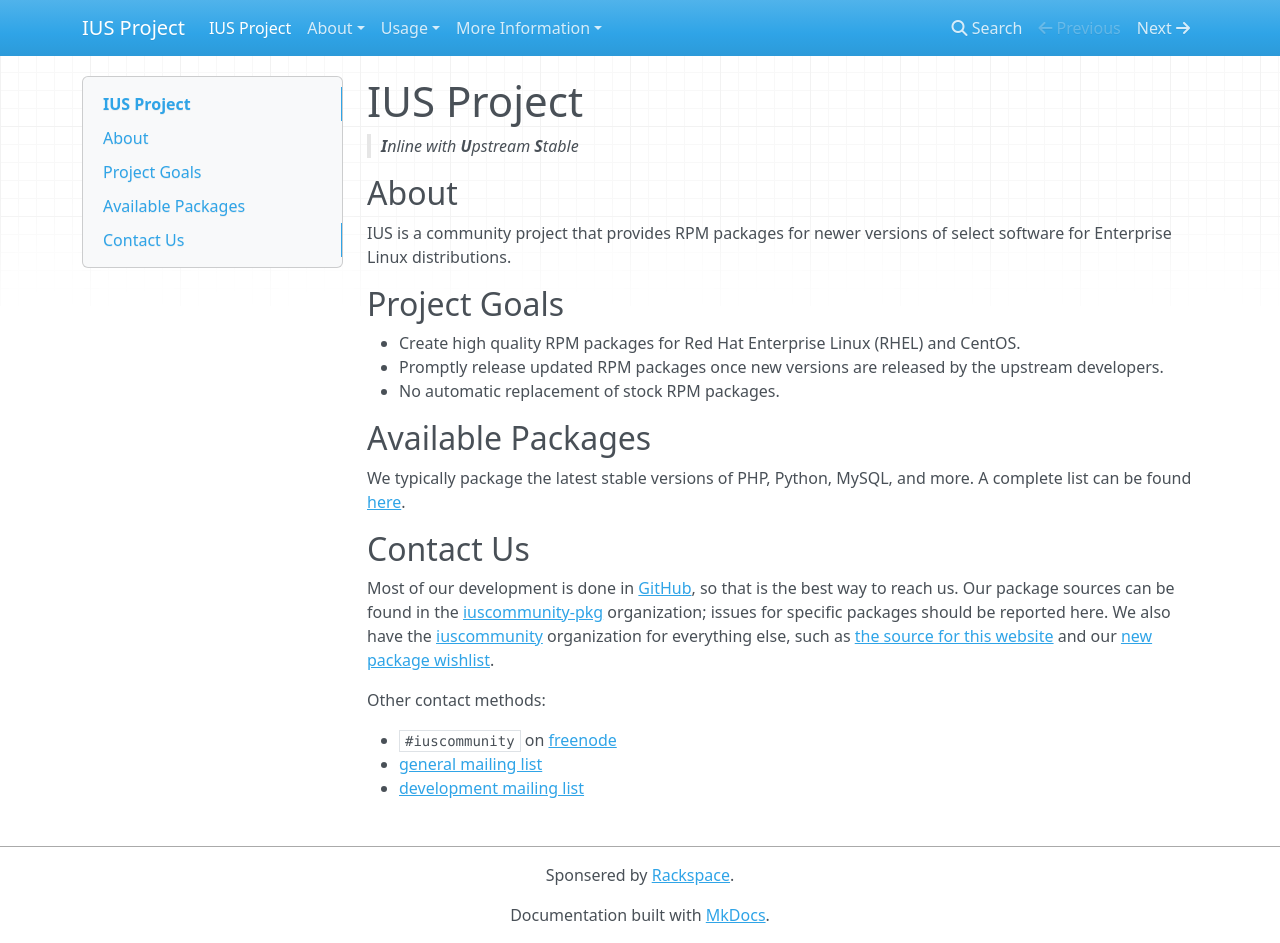
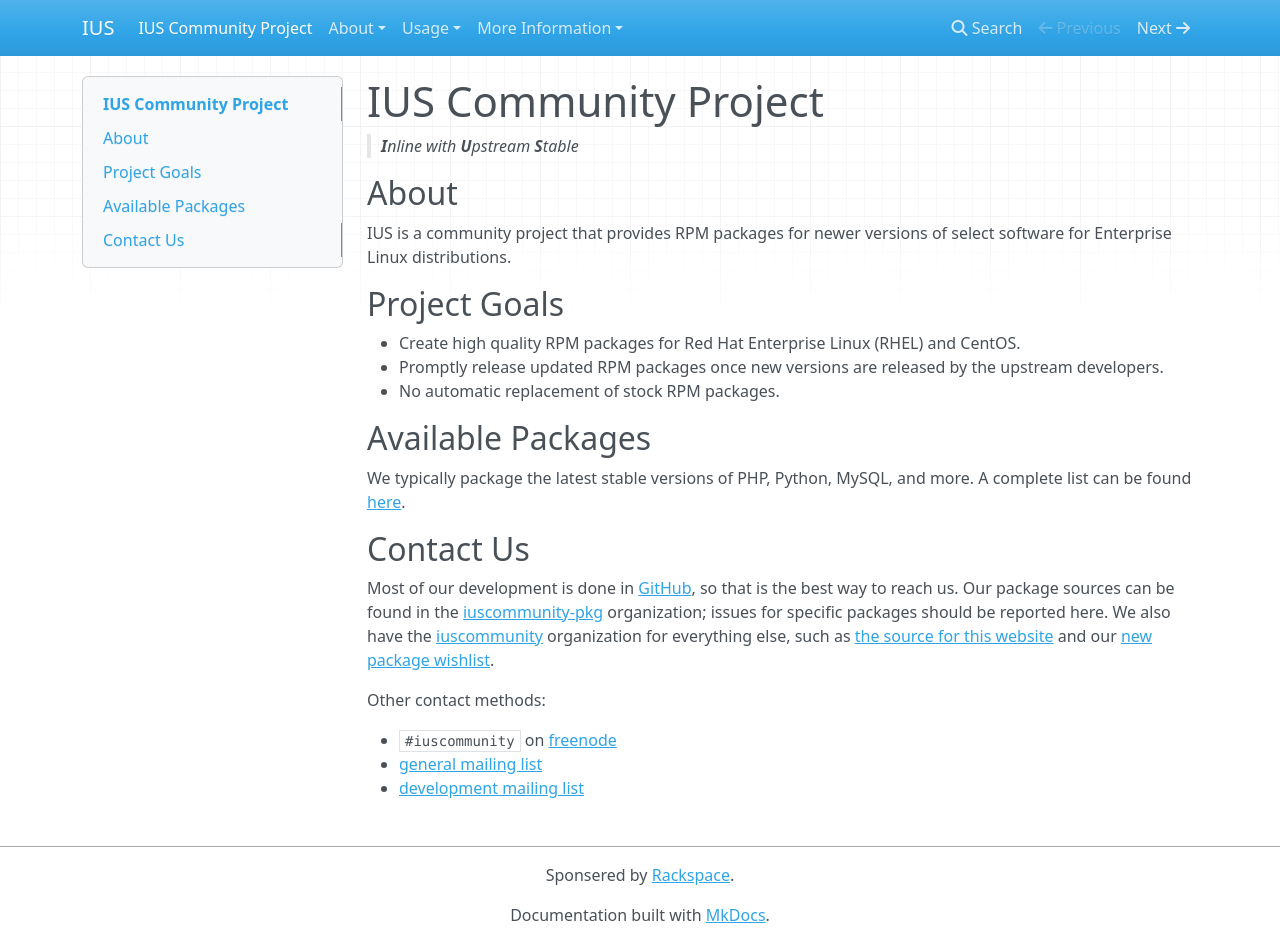
Before and after one commit to iusrepo/ius.io, an MkDocs documentation site: the page built from docs/index.md, in a window 1280 px wide and 943 px high. Built offline with MkDocs 1.6.1, drawn with Linux system fonts in a browser that asks for light colours; nearby versions of some CDN libraries; old or Windows-style settings are respelled for this version of MkDocs.

Commit message:
change up the names

```diff
--- a/docs/index.md
+++ b/docs/index.md
@@ -1,4 +1,4 @@
-# IUS Project
+# IUS Community Project
 
 > _**I**nline with **U**pstream **S**table_
 
--- a/mkdocs.yml
+++ b/mkdocs.yml
@@ -1,4 +1,4 @@
-site_name: IUS Project
+site_name: IUS
 copyright: Sponsered by <a href="https://www.rackspace.com">Rackspace</a>.
 strict: True
 markdown_extensions:
```
